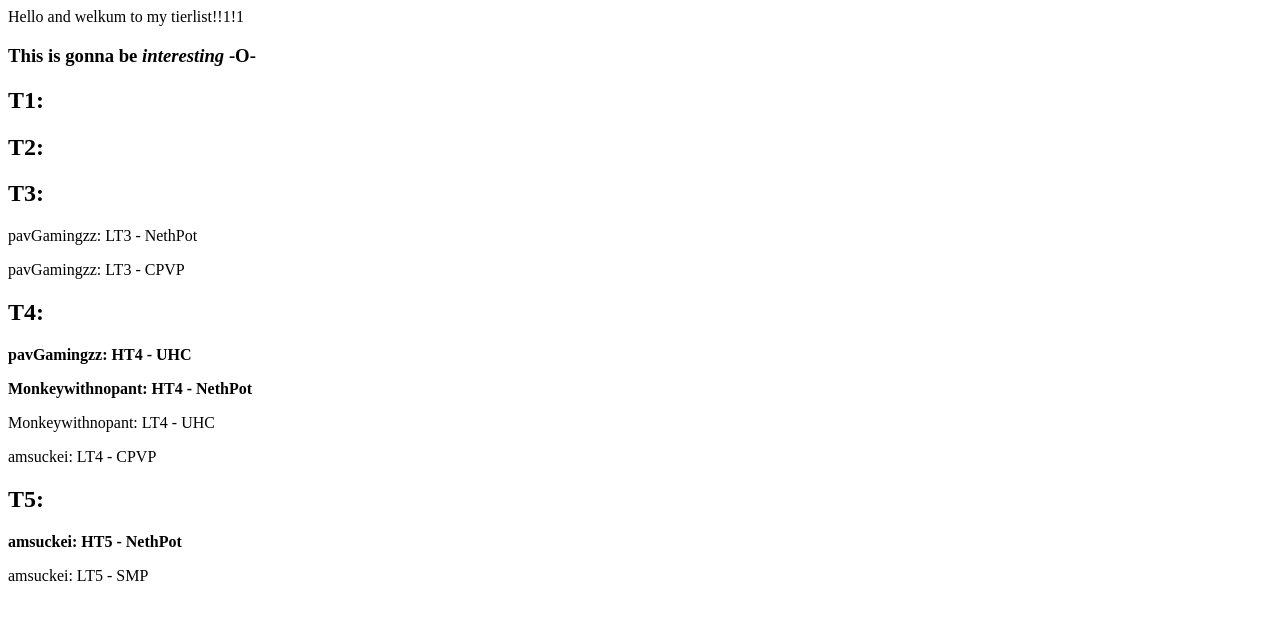
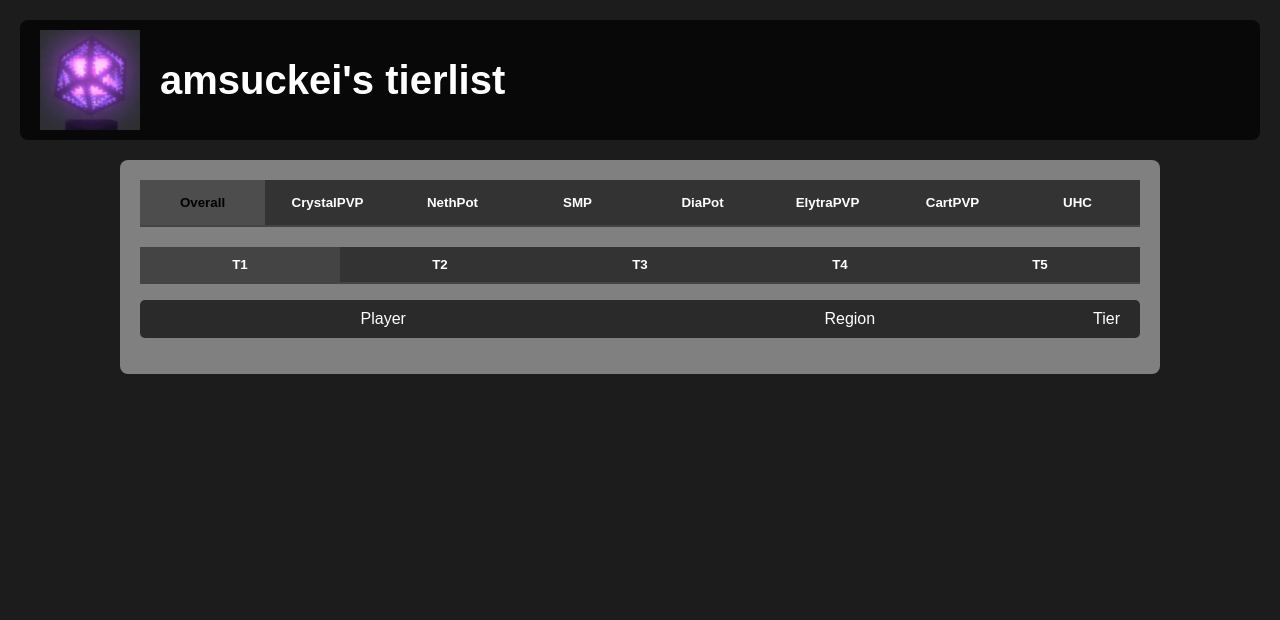
Before and after one commit to AvG-pur/AvG-pur.github.io, a plain HTML site: page index.html in a window 1280 px wide. Drawn offline with Linux system fonts and the light colour scheme.

Commit message:
Add files via upload

```diff
--- a/index.html
+++ b/index.html
@@ -1,32 +1,137 @@
 <!DOCTYPE html>
 <html lang="en">
-    <body>
-        <section>
-        <head>Hello and welkum to my tierlist!!1!1</head>
-        <h3>This is gonna be <em>interesting</em> -O-</h3>
-    </section>
-    <section>
-      <h1>T1:</h1>
-    </section>
-    <section>
-      <h1>T2:</h1>
-    </section>
-    <section>
-       <h1>T3:</h1>
-           <p>pavGamingzz: LT3 - NethPot</p>
-           <p>pavGamingzz: LT3 - CPVP</p>
-    </section>
-    <section>
-       <h1>T4:</h1>
-           <p><strong>pavGamingzz: HT4 - UHC</strong></p>
-           <p><strong>Monkeywithnopant: HT4 - NethPot</strong></p>
-           <p>Monkeywithnopant: LT4 - UHC</p>
-           <p>amsuckei: LT4 - CPVP</p>
-    </section>
-    <section>
-       <h1>T5:</h1>
-           <p><strong>amsuckei: HT5 - NethPot</strong></p>
-           <p>amsuckei: LT5 - SMP</p>
-    </section>
-    </body>
+<head>
+  <meta charset="UTF-8">
+  <meta name="viewport" content="width=device-width, initial-scale=1.0">
+  <title>amsuckei's Tierlist</title>
+  <link rel="stylesheet" href="styles.css">
+</head>
+<body>
+  <!-- Header with Logo and Title -->
+  <header class="header">
+    <img src="logo.png" alt="Logo" class="logo">
+    <h1>amsuckei's tierlist</h1>
+  </header>
+
+  <div id="leaderboardContainer" class="leaderboard-container">
+    <div class="tabs">
+      <!-- Category Buttons -->
+      <button class="tab active" onclick="loadLeaderboard('overall', '#808080')">Overall</button>
+      <button class="tab" onclick="loadLeaderboard('crystalpvp', '#C54B8C')">CrystalPVP</button>
+      <button class="tab" onclick="loadLeaderboard('nethpot', '#6B4C7E')">NethPot</button>
+      <button class="tab" onclick="loadLeaderboard('smp', '#355E3B')">SMP</button>
+      <button class="tab" onclick="loadLeaderboard('diapot', '#0F52BA')">DiaPot</button>
+      <button class="tab" onclick="loadLeaderboard('elytrapvp', '#D3D3D3')">ElytraPVP</button>
+      <button class="tab" onclick="loadLeaderboard('cartpvp', '#DC143C')">CartPVP</button>
+      <button class="tab" onclick="loadLeaderboard('uhc', '#C04000')">UHC</button>
+    </div>
+
+    <!-- Subcategory Buttons -->
+    <div id="subcategoryTabs" class="subcategory-tabs">
+      <button class="sub-tab" onclick="loadSubcategory('T1')">T1</button>
+      <button class="sub-tab" onclick="loadSubcategory('T2')">T2</button>
+      <button class="sub-tab" onclick="loadSubcategory('T3')">T3</button>
+      <button class="sub-tab" onclick="loadSubcategory('T4')">T4</button>
+      <button class="sub-tab" onclick="loadSubcategory('T5')">T5</button>
+    </div>
+
+    <!-- Leaderboard with column names -->
+    <ul id="leaderboard" class="leaderboard">
+      <li class="leaderboard-header">
+        <span class="name">Player Name</span>
+        <span class="region">Region</span>
+        <span class="rating">Rating</span>
+      </li>
+    </ul>
+  </div>
+
+  <script>
+    let leaderboardData = {};
+    let selectedCategory = 'overall'; // Default category
+    let selectedSubcategory = 'T1'; // Default subcategory
+
+    // Function to darken a color
+    function darkenColor(color, percentage) {
+      const num = parseInt(color.slice(1), 16);
+      const amt = Math.round(2.55 * percentage);
+      const R = (num >> 16) - amt;
+      const G = ((num >> 8) & 0x00ff) - amt;
+      const B = (num & 0x0000ff) - amt;
+
+      return (
+        '#' +
+        (0x1000000 +
+          (R < 255 ? (R < 1 ? 0 : R) : 255) * 0x10000 +
+          (G < 255 ? (G < 1 ? 0 : G) : 255) * 0x100 +
+          (B < 255 ? (B < 1 ? 0 : B) : 255))
+          .toString(16)
+          .slice(1)
+      );
+    }
+
+    // Fetch the JSON file
+    async function fetchLeaderboardData() {
+      const response = await fetch('leaderboardData.json');
+      leaderboardData = await response.json();
+      loadLeaderboard(selectedCategory, '#808080'); // Load default category
+    }
+
+    // Load leaderboard based on category
+    function loadLeaderboard(category, color) {
+      selectedCategory = category; // Set selected category
+      selectedSubcategory = 'T1'; // Reset subcategory when category changes
+
+      // Change background color
+      const darkerColor = darkenColor(color, 20);
+      document.getElementById('leaderboardContainer').style.backgroundColor = color;
+
+      // Update tabs
+      const tabs = document.querySelectorAll('.tab');
+      tabs.forEach(tab => {
+        tab.classList.remove('active');
+        tab.style.backgroundColor = '#333';
+      });
+      const activeTab = document.querySelector(`.tab[onclick="loadLeaderboard('${category}', '${color}')"]`);
+      activeTab.classList.add('active');
+      activeTab.style.backgroundColor = darkerColor;
+
+      // Populate leaderboard
+      loadSubcategory('T1'); // Load default subcategory for the selected category
+    }
+
+    // Load leaderboard for a specific subcategory (T1, T2, etc.)
+    function loadSubcategory(subcategory) {
+      selectedSubcategory = subcategory;
+
+      // Update subcategory tabs
+      const subTabs = document.querySelectorAll('.sub-tab');
+      subTabs.forEach(tab => {
+        tab.classList.remove('active');
+        tab.style.backgroundColor = '#333';
+      });
+      const activeSubTab = document.querySelector(`.sub-tab[onclick="loadSubcategory('${subcategory}')"]`);
+      activeSubTab.classList.add('active');
+      activeSubTab.style.backgroundColor = '#444';
+
+      // Populate leaderboard based on selected category and subcategory
+      const leaderboard = document.getElementById('leaderboard');
+      leaderboard.innerHTML = ''; // Clear existing leaderboard items
+      if (leaderboardData[selectedCategory] && leaderboardData[selectedCategory][subcategory]) {
+        leaderboardData[selectedCategory][subcategory].forEach(player => {
+          const item = document.createElement('li');
+          item.className = 'leaderboard-item';
+          item.innerHTML = `
+            <span class="name">${player.name}</span>
+            <span class="region">${player.region}</span>
+            <span class="rating">${player.rating}</span>
+          `;
+          leaderboard.appendChild(item);
+        });
+      }
+    }
+
+    // Initialize
+    fetchLeaderboardData();
+  </script>
+</body>
 </html>
--- /dev/null
+++ b/leaderboardData.json
@@ -0,0 +1,150 @@
+{
+    "overall": {
+      "T1": [
+        {"name": "Player", "region": "Region", "rating": "Tier"}
+      ],
+      "T2": [
+        {"name": "Player", "region": "Region", "rating": "Tier"}
+      ],
+      "T3": [
+        {"name": "Player", "region": "Region", "rating": "Tier"},
+        {"name": "pavGamingzz", "region": "EU", "rating": "LT3"}
+      ],
+      "T4": [
+        {"name": "Player", "region": "Region", "rating": "Tier"},
+        {"name": "Monkeywithnopant", "region": "EU", "rating": "HT4"}
+      ],
+      "T5": [
+        {"name": "Player", "region": "Region", "rating": "Tier"},
+        {"name": "amsuckei", "region": "EU", "rating": "HT5"}
+      ]
+    },
+    "crystalpvp": {
+      "T1": [
+        {"name": "Player", "region": "Region", "rating": "Tier"}
+      ],
+      "T2": [
+        {"name": "Player", "region": "Region", "rating": "Tier"}
+      ],
+      "T3": [
+        {"name": "Player", "region": "Region", "rating": "Tier"},
+        {"name": "pavGamingzz", "region": "EU", "rating": "LT3"}
+      ],
+      "T4": [
+        {"name": "Player", "region": "Region", "rating": "Tier"},
+        {"name": "amsuckei", "region": "EU", "rating": "LT4"}
+      ],
+      "T5": [
+        {"name": "Player", "region": "Region", "rating": "Tier"}
+      ]
+    },
+    "nethpot": {
+      "T1": [
+        {"name": "Player", "region": "Region", "rating": "Tier"}
+      ],
+      "T2": [
+        {"name": "Player", "region": "Region", "rating": "Tier"}
+      ],
+      "T3": [
+        {"name": "Player", "region": "Region", "rating": "Tier"},
+        {"name": "pavGamingzz", "region": "EU", "rating": "LT3"}
+      ],
+      "T4": [
+        {"name": "Player", "region": "Region", "rating": "Tier"},
+        {"name": "Monkeywithnopant", "region": "EU", "rating": "HT4"}
+      ],
+      "T5": [
+        {"name": "Player", "region": "Region", "rating": "Tier"},
+        {"name": "amsuckei", "region": "EU", "rating": "HT5"}
+      ]
+    },
+    "smp": {
+      "T1": [
+        {"name": "Player", "region": "Region", "rating": "Tier"}
+      ],
+      "T2": [
+        {"name": "Player", "region": "Region", "rating": "Tier"}
+      ],
+      "T3": [
+        {"name": "Player", "region": "Region", "rating": "Tier"}
+      ],
+      "T4": [
+        {"name": "Player", "region": "Region", "rating": "Tier"}
+      ],
+      "T5": [
+        {"name": "Player", "region": "Region", "rating": "Tier"},
+        {"name": "amsuckei", "region": "EU", "rating": "LT5"}
+      ]
+    },
+    "diapot": {
+      "T1": [
+        {"name": "Player", "region": "Region", "rating": "Tier"}
+      ],
+      "T2": [
+        {"name": "Player", "region": "Region", "rating": "Tier"}
+      ],
+      "T3": [
+        {"name": "Player", "region": "Region", "rating": "Tier"}
+      ],
+      "T4": [
+        {"name": "Player", "region": "Region", "rating": "Tier"}
+      ],
+      "T5": [
+        {"name": "Player", "region": "Region", "rating": "Tier"}
+      ]
+    },
+    "elytrapvp": {
+      "T1": [
+        {"name": "Player", "region": "Region", "rating": "Tier"}
+      ],
+      "T2": [
+        {"name": "Player", "region": "Region", "rating": "Tier"}
+      ],
+      "T3": [
+        {"name": "Player", "region": "Region", "rating": "Tier"}
+      ],
+      "T4": [
+        {"name": "Player", "region": "Region", "rating": "Tier"}
+      ],
+      "T5": [
+        {"name": "Player", "region": "Region", "rating": "Tier"}
+      ]
+    },
+    "cartpvp": {
+      "T1": [
+        {"name": "Player", "region": "Region", "rating": "Tier"}
+      ],
+      "T2": [
+        {"name": "Player", "region": "Region", "rating": "Tier"}
+      ],
+      "T3": [
+        {"name": "Player", "region": "Region", "rating": "Tier"}
+      ],
+      "T4": [
+        {"name": "Player", "region": "Region", "rating": "Tier"}
+      ],
+      "T5": [
+        {"name": "Player", "region": "Region", "rating": "Tier"}
+      ]
+    },
+    "uhc": {
+      "T1": [
+        {"name": "Player", "region": "Region", "rating": "Tier"}
+      ],
+      "T2": [
+        {"name": "Player", "region": "Region", "rating": "Tier"}
+      ],
+      "T3": [
+        {"name": "Player", "region": "Region", "rating": "Tier"}
+      ],
+      "T4": [
+        {"name": "Player", "region": "Region", "rating": "Tier"},
+        {"name": "pavGamingzz", "region": "EU", "rating": "HT4"},
+        {"name": "Monkeywithnopant", "region": "EU", "rating": "LT4"}
+      ],
+      "T5": [
+        {"name": "Player", "region": "Region", "rating": "Tier"},
+        {"name": "amsuckei", "region": "EU", "rating": "HT5"}
+      ]
+    }
+  }
--- /dev/null
+++ b/styles.css
@@ -0,0 +1,136 @@
+/* General Body Styles */
+body {
+    font-family: Arial, sans-serif;
+    background-color: #1c1c1c;
+    color: white;
+    margin: 0;
+    padding: 20px;
+  }
+
+  /* Header (Logo and Title) */
+  .header {
+    display: flex;
+    align-items: center;
+    margin-bottom: 20px;
+    position: relative;
+    background-color: rgba(0, 0, 0, 0.7); /* Solid background color for the header */
+    padding: 10px 20px;
+    border-radius: 8px; /* Rounded corners */
+  }
+
+  .logo {
+    width: 100px; /* Increased size of the logo */
+    height: 100px; /* Increased size of the logo */
+    margin-right: 20px;
+  }
+
+  h1 {
+    font-size: 2.5em; /* Increased text size */
+    margin: 0;
+    color: white;
+  }
+
+  /* Header Links */
+  .header-links {
+    display: flex;
+    margin-left: auto; /* Push links to the right */
+  }
+
+  .header-link-image {
+    width: 40px; /* Fixed size for images */
+    height: 40px;
+    margin-left: 20px; /* Space between images */
+    cursor: pointer;
+  }
+
+  /* Leaderboard Container */
+  .leaderboard-container {
+    max-width: 1000px;
+    margin: auto;
+    border-radius: 8px;
+    padding: 20px;
+    transition: background-color 0.3s ease;
+  }
+
+  /* Tab Menu Styles */
+  .tabs {
+    display: flex;
+    flex-wrap: wrap;
+    border-bottom: 2px solid #444;
+    font-size: 1.2em; /* Increase tab text size */
+  }
+
+  .tab {
+    flex: 1 1 12.5%;
+    text-align: center;
+    padding: 15px 0; /* Increased padding for bigger buttons */
+    cursor: pointer;
+    background-color: #333;
+    border: none;
+    outline: none;
+    color: white;
+    font-weight: bold;
+    transition: background-color 0.3s;
+  }
+
+  .tab:hover {
+    background-color: #444;
+  }
+
+  .tab.active {
+    color: black;
+    transition: background-color 0.3s;
+  }
+
+  /* Subcategory Tab Menu Styles */
+  .subcategory-tabs {
+    display: flex;
+    justify-content: space-around;
+    margin-top: 20px;
+    border-bottom: 2px solid #444;
+  }
+
+  .sub-tab {
+    flex: 1;
+    text-align: center;
+    padding: 10px 0;
+    cursor: pointer;
+    background-color: #333;
+    border: none;
+    outline: none;
+    color: white;
+    font-weight: bold;
+    transition: background-color 0.3s;
+  }
+
+  .sub-tab:hover {
+    background-color: #444;
+  }
+
+  .sub-tab.active {
+    background-color: #555;
+  }
+
+  /* Leaderboard Styles */
+  .leaderboard {
+    list-style: none;
+    padding: 0;
+  }
+
+  .leaderboard-item {
+    display: flex;
+    justify-content: space-between;
+    padding: 10px;
+    background-color: #2a2a2a;
+    border-radius: 5px;
+    margin-bottom: 10px;
+  }
+
+  .rank, .name, .region, .points {
+    flex: 1;
+    text-align: center;
+  }
+
+  .leaderboard-item span {
+    padding: 0 10px;
+  }
```
Also changed, not shown: logo.png (added).
